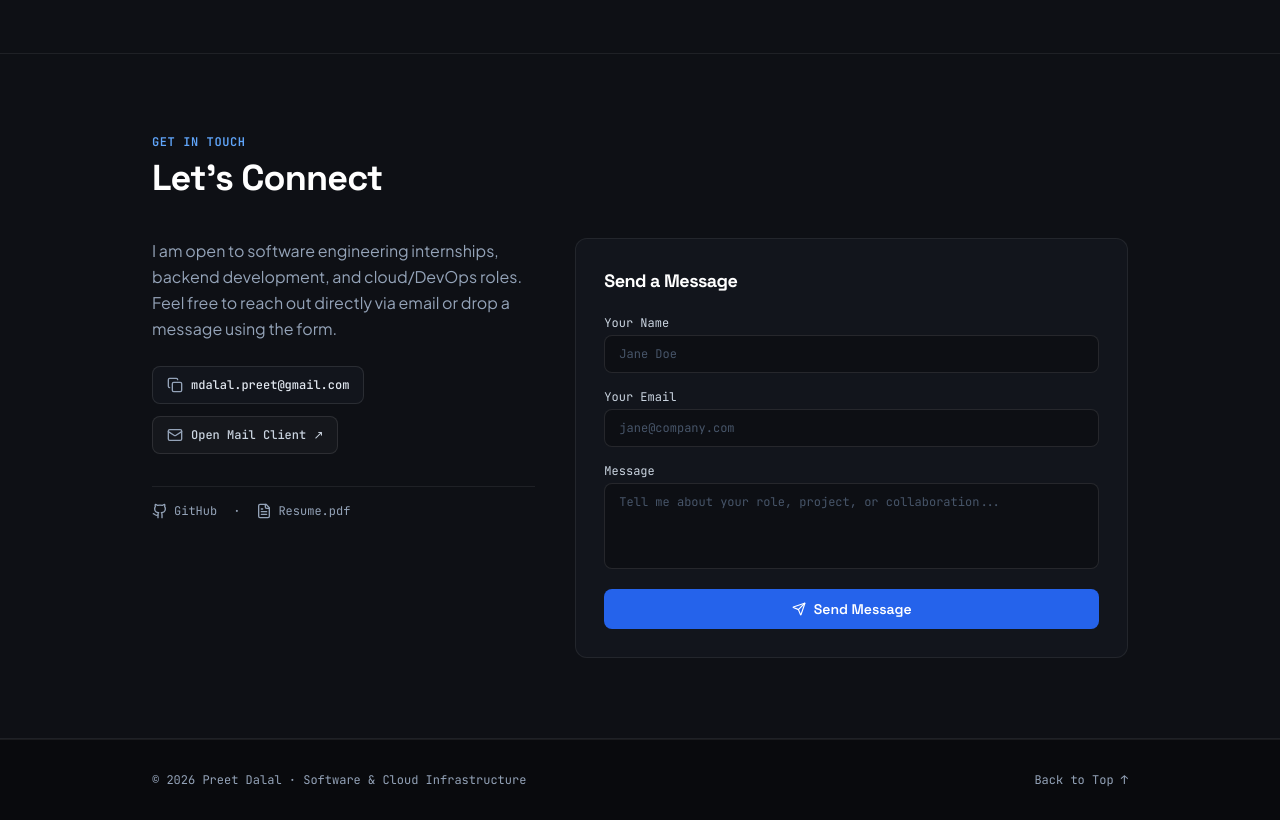
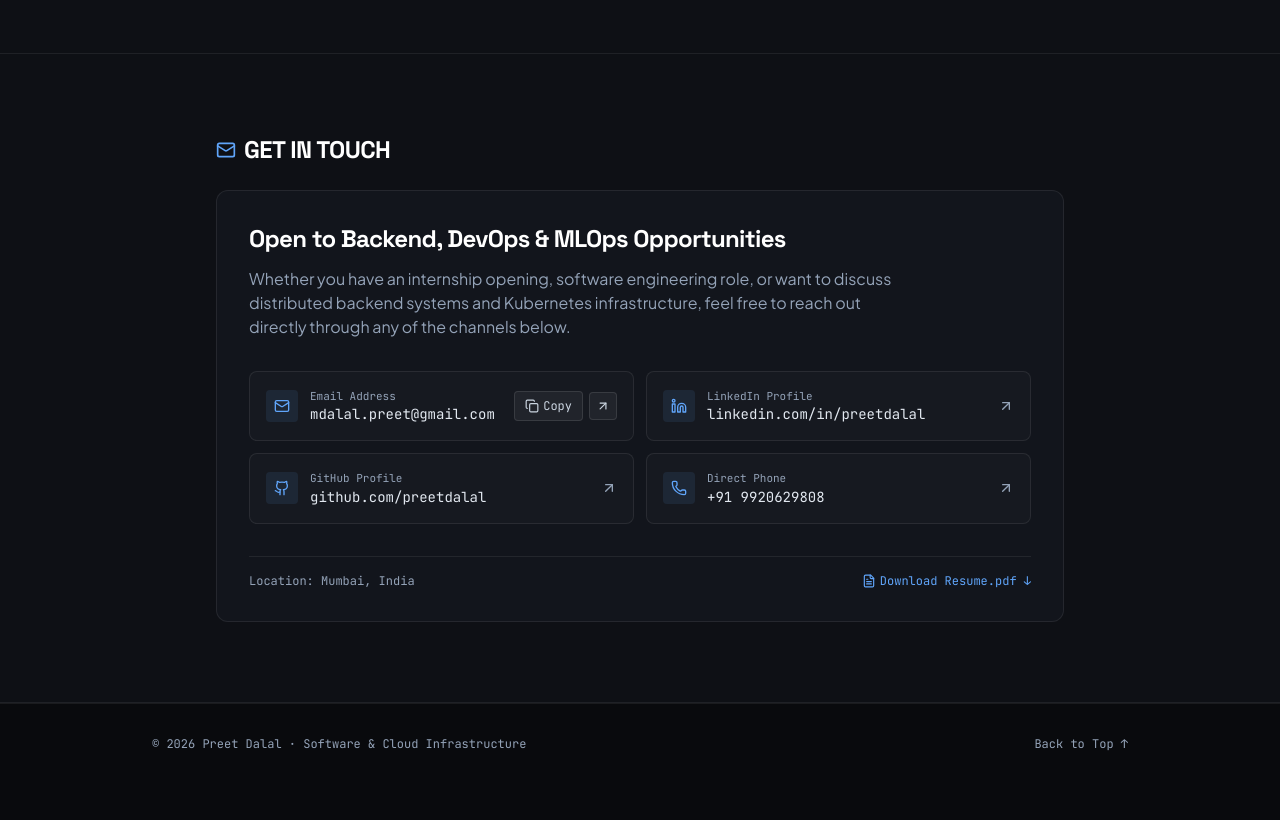
Before and after one commit to preetdalal/portfolio, a Next.js app: page / in a window 1280 px wide. Shown: the part 3280-4100 px from the top of the page. After the commit the page ends 4064 px from the top, so only its background shows below. Built offline with nearby package versions, Linux system fonts and the light colour scheme.

Commit message:
Streamline Contact section with direct communication channels

```diff
--- a/src/components/Contact.tsx
+++ b/src/components/Contact.tsx
@@ -1,12 +1,10 @@
 'use client';
 
 import React, { useState } from 'react';
-import { Mail, Copy, Check, Send, Github, FileText } from 'lucide-react';
+import { Mail, Copy, Check, Linkedin, Github, Phone, FileText, ArrowUpRight } from 'lucide-react';
 
 export default function Contact() {
   const [copied, setCopied] = useState<boolean>(false);
-  const [formSent, setFormSent] = useState<boolean>(false);
-  const [formData, setFormData] = useState({ name: '', email: '', message: '' });
 
   const handleCopyEmail = () => {
     navigator.clipboard.writeText('mdalal.preet@gmail.com');
@@ -14,142 +12,137 @@ export default function Contact() {
     setTimeout(() => setCopied(false), 2000);
   };
 
-  const handleFormSubmit = (e: React.FormEvent) => {
-    e.preventDefault();
-    setFormSent(true);
-    setTimeout(() => {
-      setFormSent(false);
-      setFormData({ name: '', email: '', message: '' });
-    }, 4000);
-  };
-
   return (
-    <section className="py-20 border-b border-white/[0.07] bg-bg-alt" id="contact">
-      <div className="max-w-5xl mx-auto px-6">
+    <section className="py-16 sm:py-20 border-b border-white/[0.07] bg-bg-alt" id="contact">
+      <div className="max-w-4xl mx-auto px-6">
 
         {/* Section Header */}
-        <div className="mb-10">
-          <span className="text-xs font-mono font-semibold text-accent-sky uppercase tracking-wider block mb-2">
+        <div className="flex items-center gap-2 mb-6">
+          <Mail className="w-5 h-5 text-accent-sky" />
+          <h2 className="font-heading text-xl sm:text-2xl font-bold text-white tracking-tight uppercase">
             Get in Touch
-          </span>
-          <h2 className="font-heading text-3xl sm:text-4xl font-bold text-white tracking-tight">
-            Let&apos;s Connect
           </h2>
         </div>
 
-        {/* Contact Layout */}
-        <div className="grid grid-cols-1 md:grid-cols-12 gap-10 items-start">
+        {/* Contact Container */}
+        <div className="bg-bg-card border border-white/[0.08] rounded-xl p-6 sm:p-8">
+          <h3 className="font-heading text-xl sm:text-2xl font-bold text-white mb-3">
+            Open to Backend, DevOps &amp; MLOps Opportunities
+          </h3>
 
-          {/* Left Info */}
-          <div className="md:col-span-5 flex flex-col">
-            <p className="text-slate-400 text-base leading-relaxed mb-6 font-sans">
-              I am open to software engineering internships, backend development, and cloud/DevOps roles. Feel free to reach out directly via email or drop a message using the form.
+          <p className="text-slate-400 text-sm sm:text-base leading-relaxed mb-8 max-w-2xl font-sans">
+            Whether you have an internship opening, software engineering role, or want to discuss distributed backend systems and Kubernetes infrastructure, feel free to reach out directly through any of the channels below.
           </p>
 
-            <div className="flex flex-col gap-3 mb-8">
+          {/* Direct Channels Grid */}
+          <div className="grid grid-cols-1 sm:grid-cols-2 gap-3 mb-8">
+            {/* Primary Email Box */}
+            <div className="bg-white/[0.02] border border-white/[0.08] rounded-lg p-4 flex items-center justify-between gap-3">
+              <div className="flex items-center gap-3 overflow-hidden">
+                <div className="p-2 rounded bg-accent-sky/10 text-accent-sky shrink-0">
+                  <Mail className="w-4 h-4" />
+                </div>
+                <div className="overflow-hidden">
+                  <div className="text-[11px] font-mono text-slate-400">Email Address</div>
+                  <div className="text-sm font-mono text-slate-200 truncate">mdalal.preet@gmail.com</div>
+                </div>
+              </div>
+
+              <div className="flex items-center gap-1.5 shrink-0">
                 <button
                   onClick={handleCopyEmail}
-                className="w-fit font-mono text-xs font-medium px-3.5 py-2.5 rounded-lg bg-bg-card border border-white/10 hover:border-accent-blue text-slate-200 hover:text-white transition-all flex items-center gap-2 cursor-pointer"
+                  className="px-2.5 py-1.5 rounded bg-white/[0.05] hover:bg-white/[0.1] border border-white/10 text-slate-300 hover:text-white text-xs font-mono transition-colors flex items-center gap-1 cursor-pointer"
+                  title="Copy email to clipboard"
                 >
-                {copied ? <Check className="w-4 h-4 text-emerald-400" /> : <Copy className="w-4 h-4 text-slate-400" />}
-                <span>{copied ? 'Copied to Clipboard!' : 'mdalal.preet@gmail.com'}</span>
+                  {copied ? <Check className="w-3.5 h-3.5 text-emerald-400" /> : <Copy className="w-3.5 h-3.5" />}
+                  <span>{copied ? 'Copied' : 'Copy'}</span>
                 </button>
 
                 <a
                   href="mailto:mdalal.preet@gmail.com"
-                className="w-fit font-mono text-xs font-medium px-3.5 py-2.5 rounded-lg bg-white/[0.03] hover:bg-white/[0.06] border border-white/10 text-slate-300 hover:text-white transition-all flex items-center gap-2"
+                  className="p-1.5 rounded bg-white/[0.05] hover:bg-white/[0.1] border border-white/10 text-slate-300 hover:text-white transition-colors"
+                  title="Open mail client"
                 >
-                <Mail className="w-4 h-4 text-slate-400" />
-                <span>Open Mail Client ↗</span>
+                  <ArrowUpRight className="w-3.5 h-3.5" />
                 </a>
               </div>
+            </div>
 
-            <div className="flex items-center gap-4 text-xs font-mono text-slate-400 pt-4 border-t border-white/[0.07]">
+            {/* LinkedIn */}
+            <a
+              href="https://linkedin.com/in/preetdalal"
+              target="_blank"
+              rel="noopener noreferrer"
+              className="bg-white/[0.02] border border-white/[0.08] hover:border-white/20 rounded-lg p-4 flex items-center justify-between gap-3 transition-colors group"
+            >
+              <div className="flex items-center gap-3">
+                <div className="p-2 rounded bg-accent-sky/10 text-accent-sky shrink-0">
+                  <Linkedin className="w-4 h-4" />
+                </div>
+                <div>
+                  <div className="text-[11px] font-mono text-slate-400">LinkedIn Profile</div>
+                  <div className="text-sm font-mono text-slate-200 group-hover:text-white transition-colors">
+                    linkedin.com/in/preetdalal
+                  </div>
+                </div>
+              </div>
+              <ArrowUpRight className="w-4 h-4 text-slate-400 group-hover:text-white transition-colors" />
+            </a>
+
+            {/* GitHub */}
             <a
               href="https://github.com/preetdalal"
               target="_blank"
               rel="noopener noreferrer"
-                className="hover:text-white transition-colors flex items-center gap-1.5"
+              className="bg-white/[0.02] border border-white/[0.08] hover:border-white/20 rounded-lg p-4 flex items-center justify-between gap-3 transition-colors group"
             >
+              <div className="flex items-center gap-3">
+                <div className="p-2 rounded bg-accent-sky/10 text-accent-sky shrink-0">
                   <Github className="w-4 h-4" />
-                <span>GitHub</span>
+                </div>
+                <div>
+                  <div className="text-[11px] font-mono text-slate-400">GitHub Profile</div>
+                  <div className="text-sm font-mono text-slate-200 group-hover:text-white transition-colors">
+                    github.com/preetdalal
+                  </div>
+                </div>
+              </div>
+              <ArrowUpRight className="w-4 h-4 text-slate-400 group-hover:text-white transition-colors" />
             </a>
-              <span>·</span>
+
+            {/* Phone */}
+            <a
+              href="tel:+919920629808"
+              className="bg-white/[0.02] border border-white/[0.08] hover:border-white/20 rounded-lg p-4 flex items-center justify-between gap-3 transition-colors group"
+            >
+              <div className="flex items-center gap-3">
+                <div className="p-2 rounded bg-accent-sky/10 text-accent-sky shrink-0">
+                  <Phone className="w-4 h-4" />
+                </div>
+                <div>
+                  <div className="text-[11px] font-mono text-slate-400">Direct Phone</div>
+                  <div className="text-sm font-mono text-slate-200 group-hover:text-white transition-colors">
+                    +91 9920629808
+                  </div>
+                </div>
+              </div>
+              <ArrowUpRight className="w-4 h-4 text-slate-400 group-hover:text-white transition-colors" />
+            </a>
+          </div>
+
+          {/* Direct Resume Download Button */}
+          <div className="pt-4 border-t border-white/[0.07] flex items-center justify-between text-xs font-mono text-slate-400">
+            <span>Location: Mumbai, India</span>
             <a
               href="/resume.pdf"
               target="_blank"
               rel="noopener noreferrer"
-                className="hover:text-white transition-colors flex items-center gap-1.5"
+              className="text-accent-sky hover:text-white flex items-center gap-1 transition-colors"
             >
-                <FileText className="w-4 h-4" />
-                <span>Resume.pdf</span>
+              <FileText className="w-3.5 h-3.5" />
+              <span>Download Resume.pdf ↓</span>
             </a>
           </div>
-          </div>
-
-          {/* Right Form */}
-          <div className="md:col-span-7 bg-bg-card border border-white/[0.07] rounded-xl p-6 sm:p-7">
-            <h3 className="font-heading text-lg font-bold text-white mb-5">
-              Send a Message
-            </h3>
-
-            {formSent ? (
-              <div className="p-6 text-center text-emerald-400 font-mono text-sm bg-emerald-500/10 border border-emerald-500/20 rounded-lg flex flex-col items-center gap-2">
-                <Check className="w-5 h-5" />
-                <span className="font-bold">Message Dispatched!</span>
-                <span className="text-xs text-slate-300">
-                  Thank you for reaching out. I will get back to you shortly.
-                </span>
-              </div>
-            ) : (
-              <form onSubmit={handleFormSubmit} className="space-y-4 text-xs font-mono">
-                <div>
-                  <label className="block text-slate-300 mb-1">Your Name</label>
-                  <input
-                    type="text"
-                    required
-                    value={formData.name}
-                    onChange={(e) => setFormData({ ...formData, name: e.target.value })}
-                    placeholder="Jane Doe"
-                    className="w-full bg-[#0d0f14] border border-white/10 rounded-lg px-3.5 py-2.5 text-white placeholder:text-slate-600 focus:outline-none focus:border-accent-blue transition-colors text-xs font-mono"
-                  />
-                </div>
-
-                <div>
-                  <label className="block text-slate-300 mb-1">Your Email</label>
-                  <input
-                    type="email"
-                    required
-                    value={formData.email}
-                    onChange={(e) => setFormData({ ...formData, email: e.target.value })}
-                    placeholder="jane@company.com"
-                    className="w-full bg-[#0d0f14] border border-white/10 rounded-lg px-3.5 py-2.5 text-white placeholder:text-slate-600 focus:outline-none focus:border-accent-blue transition-colors text-xs font-mono"
-                  />
-                </div>
-
-                <div>
-                  <label className="block text-slate-300 mb-1">Message</label>
-                  <textarea
-                    rows={4}
-                    required
-                    value={formData.message}
-                    onChange={(e) => setFormData({ ...formData, message: e.target.value })}
-                    placeholder="Tell me about your role, project, or collaboration..."
-                    className="w-full bg-[#0d0f14] border border-white/10 rounded-lg px-3.5 py-2.5 text-white placeholder:text-slate-600 focus:outline-none focus:border-accent-blue transition-colors text-xs font-mono resize-none"
-                  />
-                </div>
-
-                <button
-                  type="submit"
-                  className="w-full py-2.5 rounded-lg bg-accent-cobalt hover:bg-accent-blue text-white font-heading font-semibold text-sm transition-colors flex items-center justify-center gap-2 cursor-pointer mt-2"
-                >
-                  <Send className="w-3.5 h-3.5" />
-                  <span>Send Message</span>
-                </button>
-              </form>
-            )}
-          </div>
-
         </div>
 
       </div>
```
Lines whose indentation alone changed are shown as unchanged.
